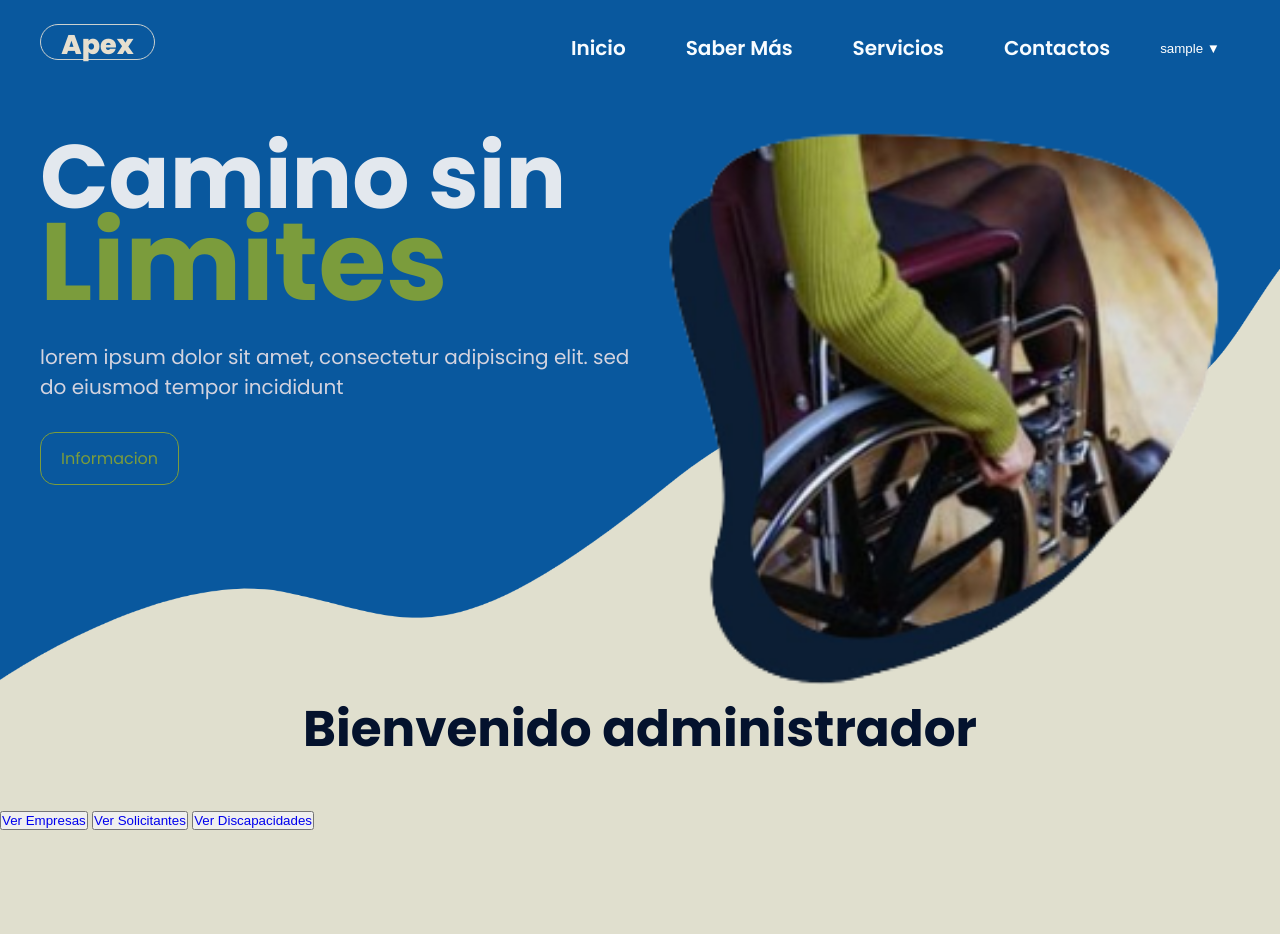
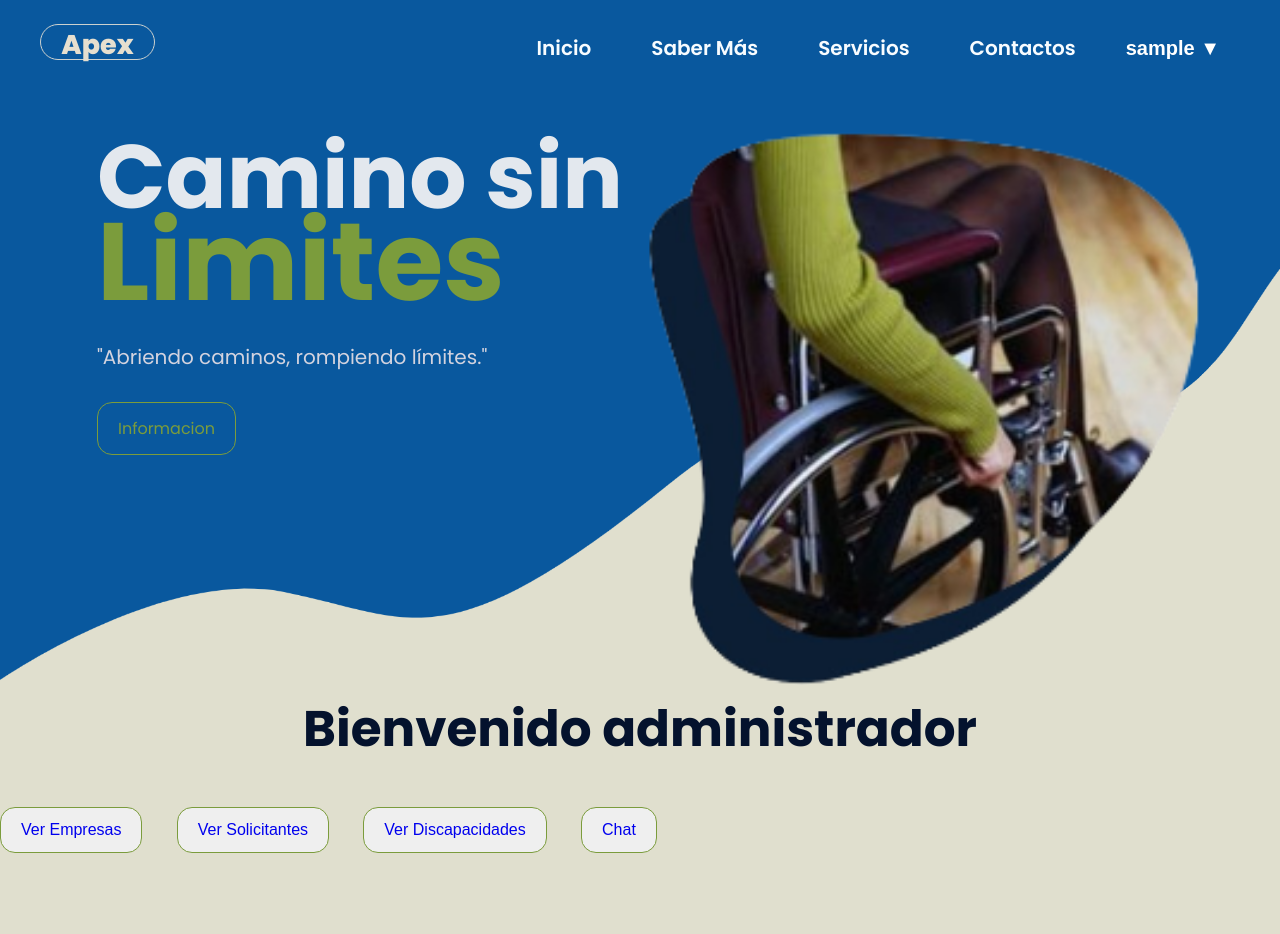
Before and after one commit to apexcsl/csl, a Flask app: page /home in a window 1280 px wide. Shown: the top 934 px of the page. After the commit the page ends 853 px from the top, so only its background shows below. Run offline with Flask 3, Linux system fonts and the light colour scheme; the visitor is signed in with stand-in values (Sample User, id 1); parts of the project's set-up code (start-up, migrations or seed data) failed here and were passed over; some libraries are stand-ins or nearby versions.

Commit message:
nosehEKFONASKLDNFASJOKGFBAKL

```diff
--- a/src/templates/companies/viewVacancies.html
+++ b/src/templates/companies/viewVacancies.html
@@ -80,7 +80,9 @@
     {% endfor %}
   </tbody>
 </table>
+{% if session['role'] == 'superadmin' or session['role'] == 'admin' %}
 <a href="{{ url_for('createVacancy') }}">Agregar Vacante</a>
+{% endif %}
 <br>
 <a href="{{ url_for('home') }}">Regresar a Inicio</a>
 
--- a/src/templates/home.html
+++ b/src/templates/home.html
@@ -7,7 +7,7 @@
             <div class="header-txt">
                 <h1>Camino sin <br> <span>Limites</span></h1>
                 <p>
-                    lorem ipsum dolor sit amet, consectetur adipiscing elit. sed do eiusmod tempor incididunt
+                    "Abriendo caminos, rompiendo límites."
                 </p>
                 <div class="buttons">
                     <a href="#" class="btn-1"> Informacion </a>
@@ -19,48 +19,63 @@
         </div>
     </header>
 
-    {% if session['role'] == 'superadmin' %}
 
-        <h1 class="seccion-header">Contenido exclusivo para super administrador</h1>
+    <div style="text-align: center;">
+        {% if session['role'] == 'superadmin' %}
 
-        <button class="btn" id="loginBtn"><a href="/viewAdmins">Ver Administradores</a></button>
+            <h1 class="seccion-header">Contenido exclusivo para super administrador</h1>
 
-        <button class="btn" id="loginBtn"><a href="/viewCompanies">Ver Empresas</a></button>
+            <div class="buttons">
+                <center>
+                <button class="btn-1"><a href="/viewAdmins">Ver Administradores</a></button>
+                <button class="btn-1"><a href="/viewCompanies">Ver Empresas</a></button>
+                <button class="btn-1"><a href="/viewApplicants">Ver Solicitantes</a></button>
+                <button class="btn-1"><a href="/viewVacancies">Ver Vacantes</a></button>
+                <button class="btn-1"><a href="/viewDisabilities">Ver Discapacidades</a></button>
+                <button class="btn-1"><a href="/chat">Chat</a></button>
+                </center>
+            </div>
 
-        <button class="btn" id="loginBtn"><a href="/viewApplicants">Ver Solicitantes</a></button>
+        {% elif session['role'] == 'admin' %}
 
-        <button class="btn" id="loginBtn"><a href="/viewVacancies">Ver Vacantes</a></button>
+            <h1 class="seccion-header">Bienvenido administrador</h1>
 
-        <button class="btn" id="loginBtn"><a href="/viewDisabilities">Ver Discapacidades</a></button>
+            <div class="buttons">
+                <center>
+                <button class="btn-1"><a href="/viewCompanies">Ver Empresas</a></button>
+                <button class="btn-1"><a href="/viewApplicants">Ver Solicitantes</a></button>
+                <button class="btn-1"><a href="/viewDisabilities">Ver Discapacidades</a></button>
+                <button class="btn-1"><a href="/chat">Chat</a></button>
 
-    {% elif session['role'] == 'admin' %}
+                </cemter>
+            </div>
 
-        <h1  class="seccion-header">Bienvenido administrador</h1>
+        {% elif session['role'] == 'company' %}
 
-        <button class="btn" id="loginBtn"><a href="/viewCompanies">Ver Empresas</a></button>
+            <h1 class="seccion-header">Bienvenido al menú de compañia</h1>
 
-        <button class="btn" id="loginBtn"><a href="/viewApplicants">Ver Solicitantes</a></button>
+            <div class="buttons">
+                <center>
+                <button class="btn-1"><a href="/viewVacancies">Ver Vacantes</a></button>
+                <button class="btn-1"><a href="/viewVideos">Ver Videos</a></button>
+                <button class="btn-1"><a href="/chat">Chat</a></button>
 
-        <button class="btn" id="loginBtn"><a href="/viewDisabilities">Ver Discapacidades</a></button>
+                </cenbter>
+            </div>
 
+        {% elif session['role'] == 'applicant' %}
 
-    {% elif session['role'] == 'company' %}
+            <h1 class="seccion-header">Bienvenido al menú de solicitantes</h1>
 
-        <h1  class="seccion-header">Bienvenido al menú de compañia</h1>
+            <div class="buttons">
+                <button class="btn-1"><a href="/viewCompanies">Ver Empresas</a></button>
+                <button class="btn-1"><a href="/viewVacancies">Ver Vacantes</a></button>
+                <button class="btn-1"><a href="/chat">Chat</a></button>
 
-        <button class="btn" id="loginBtn"><a href="/viewVacancies">Ver Vacantes</a></button>
+            </div>
 
-        <button class="btn" id="loginBtn"><a href="/viewVideos">Ver Videos</a></button>
-
-    {% elif session['role'] == 'applicant' %}
-
-        <h1  class="seccion-header">Bienvenido al menú de solicitantes</h1>
-
-        <button class="btn" id="loginBtn"><a href="/viewCompanies">Ver Empresas</a></button>
-
-        <button class="btn" id="loginBtn"><a href="/viewVacancies">Ver Vacantes</a></button>
-
-    {% else %} <!--Contenido para usuarios no registrados-->
+        {% else %} <!--Contenido para usuarios no registrados-->
+    </div>
 
         <section class="nosotros container">
             <div class="nosotros-img">
--- a/src/templates/index.html
+++ b/src/templates/index.html
@@ -60,13 +60,15 @@
                 background-color: transparent;
                 color: white;
                 padding: 10px;
+                font-size: 20px;
+                font-weight: bold;
                 border: none;
                 cursor: pointer;
             }
             .dropdown-content {
                 display: none;
                 position: absolute;
-                background-color: white;
+                background-color: transparent;
                 min-width: 150px;
                 box-shadow: 0px 8px 16px rgba(0,0,0,0.2);
                 z-index: 1;
```
Also changed, not shown: other parts of src/templates/index.html (+0 -57 lines).
